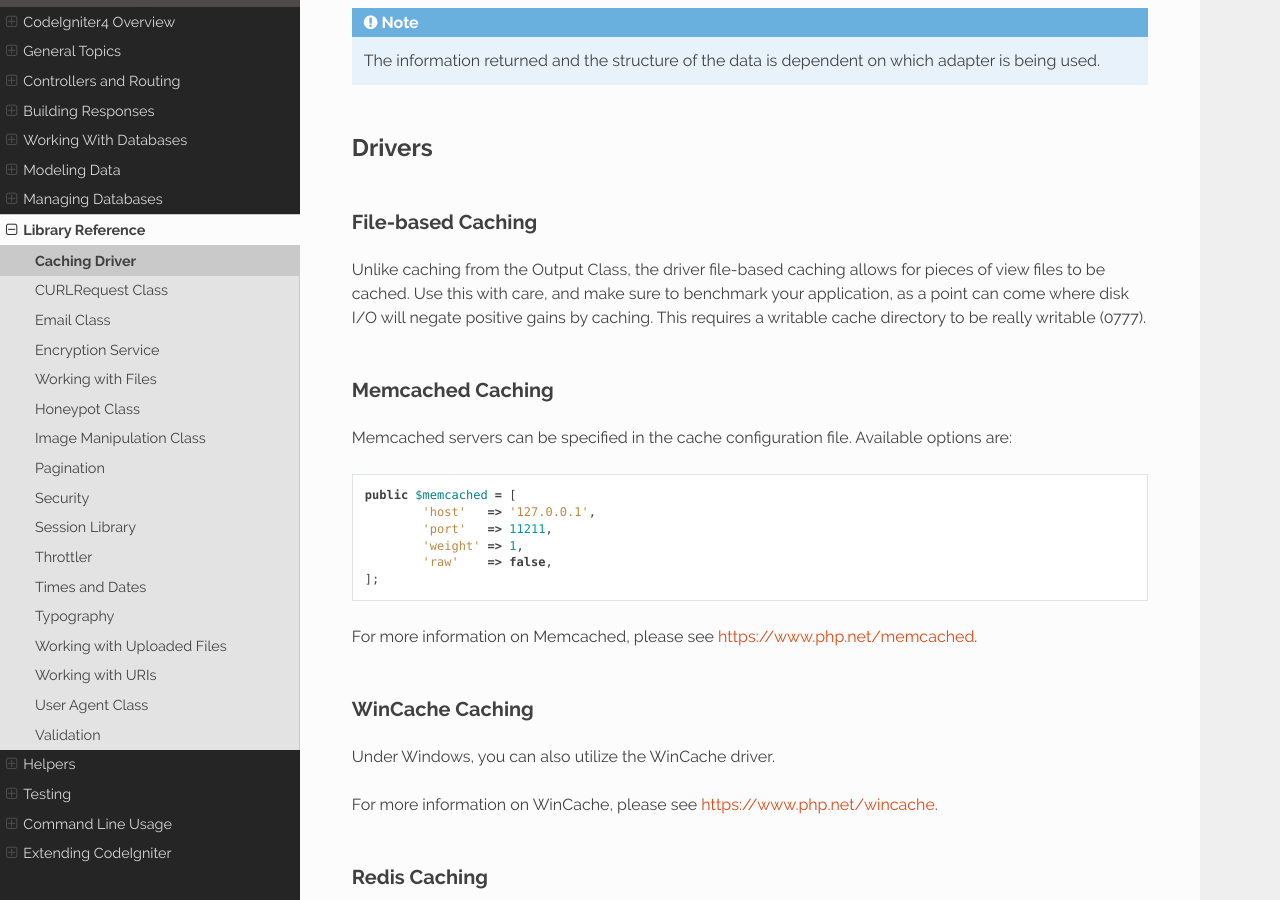
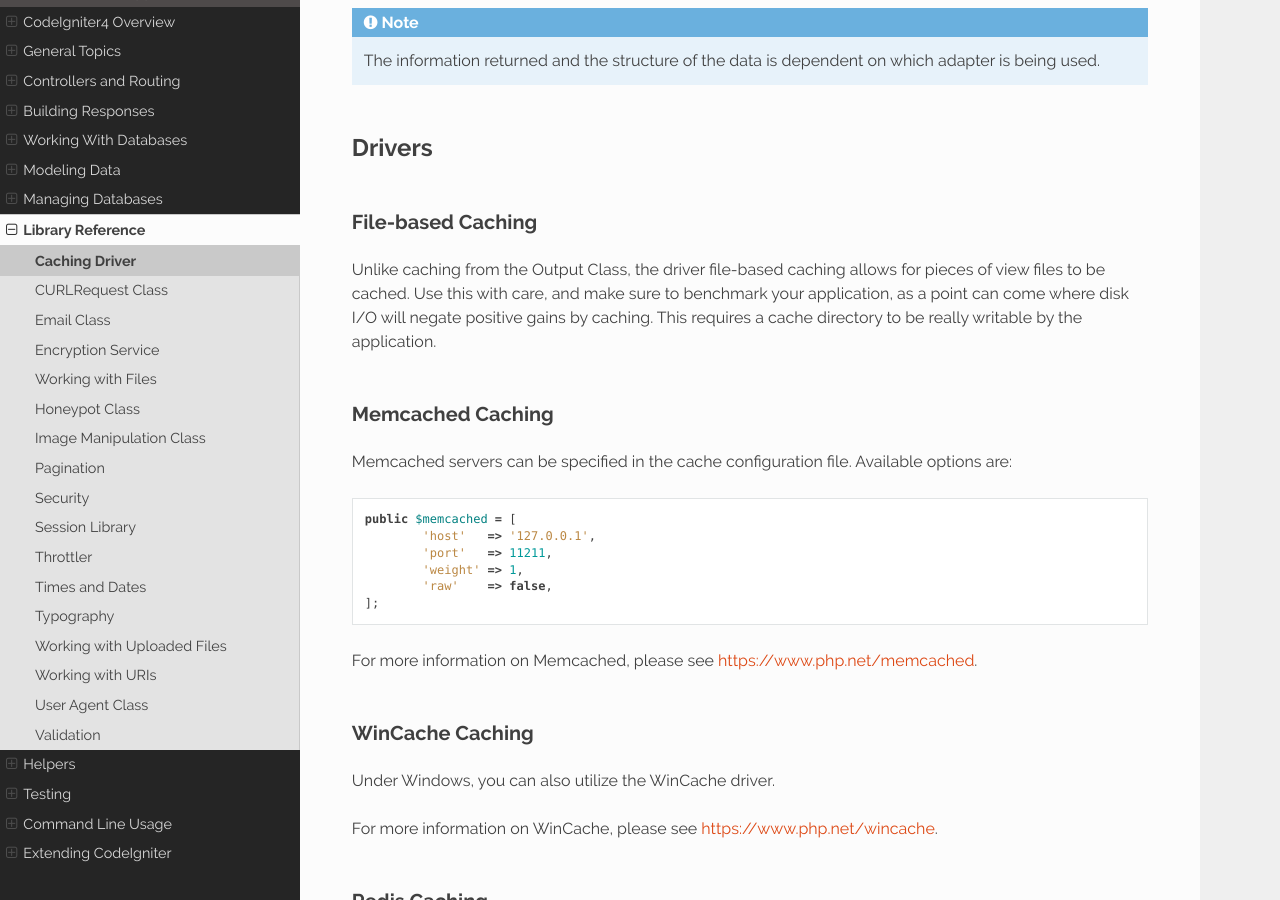
Before and after one commit to NEKOGET/ci4_user_guide_src, a Sphinx documentation site: the page built from source/libraries/caching.rst, in a window 1280 px wide and 900 px high, scrolled down 3572 px. Built offline with Sphinx 7.4.7 and the Read the Docs theme 2.0.0, drawn with Linux system fonts in a browser that asks for light colours; some of the changed text lies outside the part shown.

```diff
--- a/source/libraries/caching.rst
+++ b/source/libraries/caching.rst
@@ -212,7 +212,8 @@ File-based Caching
 Unlike caching from the Output Class, the driver file-based caching
 allows for pieces of view files to be cached. Use this with care, and
 make sure to benchmark your application, as a point can come where disk
-I/O will negate positive gains by caching. This requires a writable cache directory to be really writable (0777).
+I/O will negate positive gains by caching. This requires a cache
+directory to be really writable by the application.
 
 =================
 Memcached Caching
```
Also changed, not shown: other parts of source/libraries/caching.rst (+2 -2 lines).
